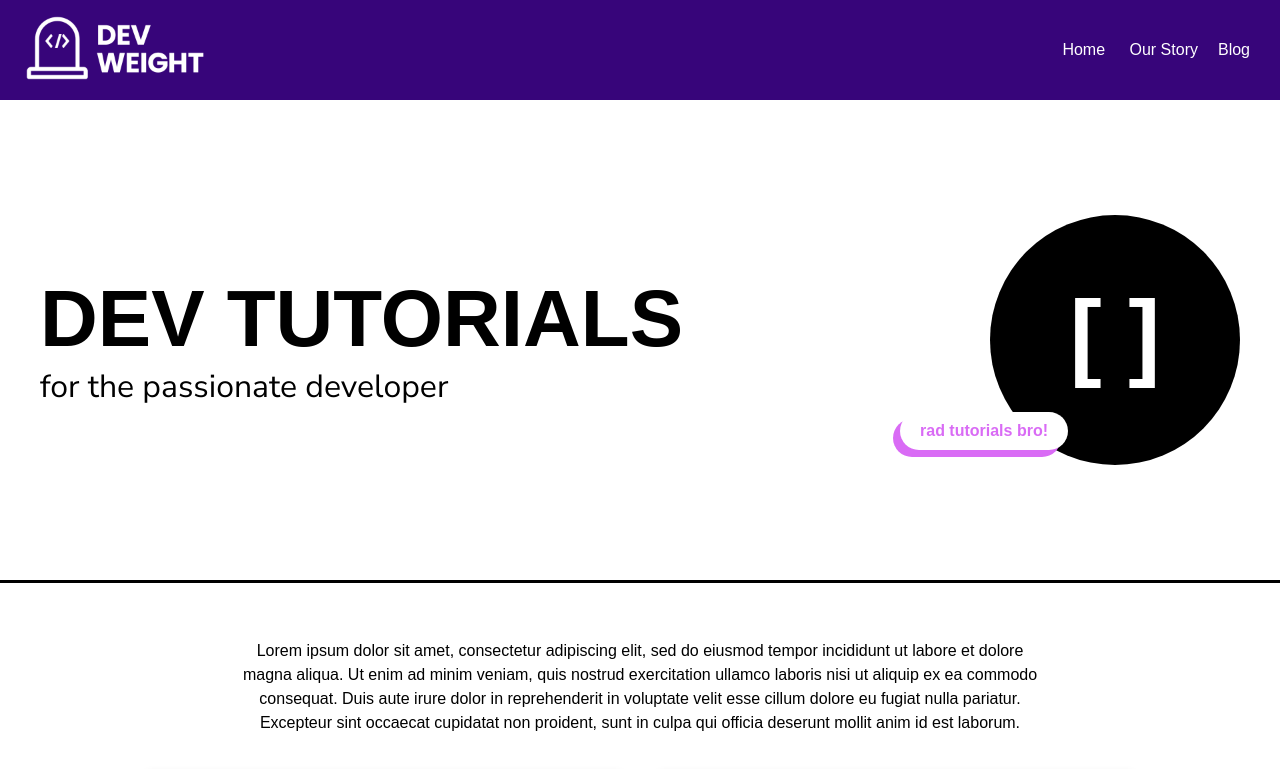
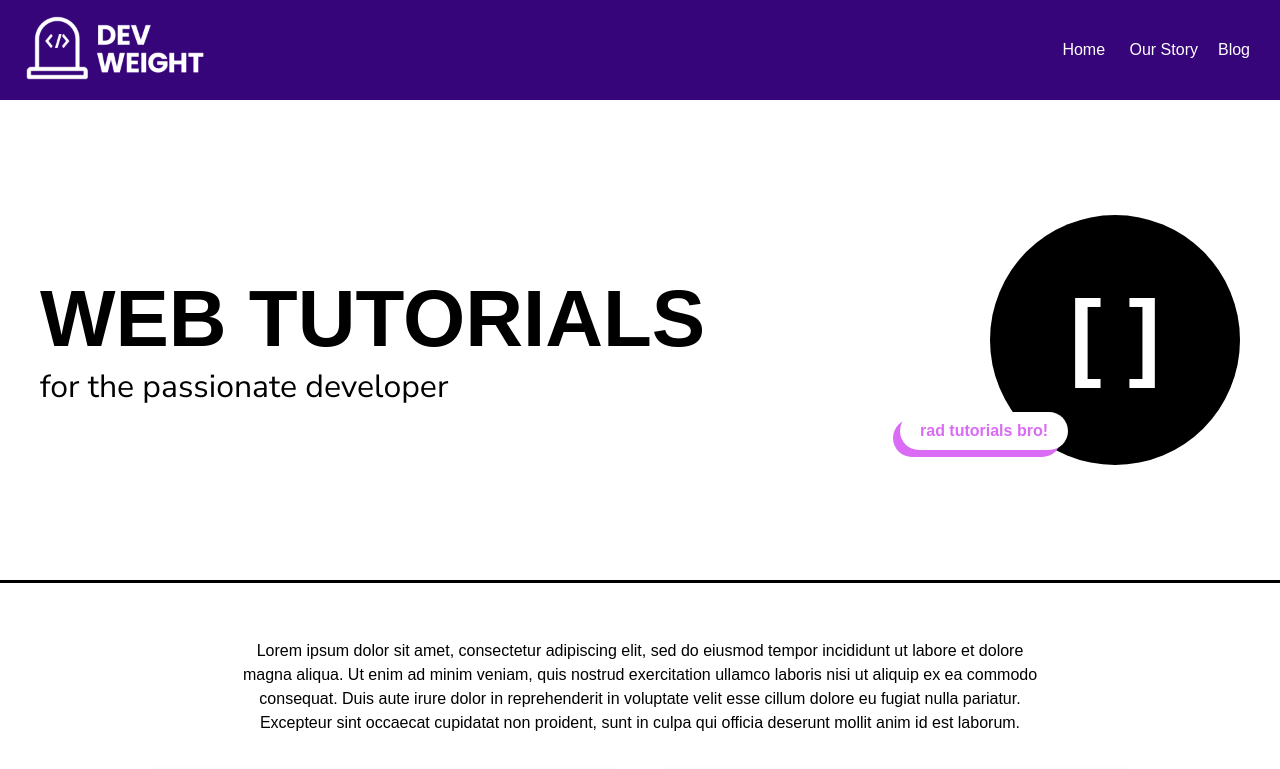
Before and after one commit to highsmithcodes/dev-tutorials, a React (Create React App) app: page / in a window 1280 px wide. Shown: the top 769 px of the page. Built offline with nearby package versions, Linux system fonts and the light colour scheme.

Commit message:
homepage work

```diff
--- a/src/routes/Home.js
+++ b/src/routes/Home.js
@@ -8,7 +8,7 @@ function Home(){
   <>
     <div className='home-banner'>
       <div className='home-header'>
-        <h1>Dev Tutorials</h1>
+        <h1>Web Tutorials</h1>
         <div className='home-sub-head'>for the passionate developer</div>
       </div>
       <div className='header-image'>
```
